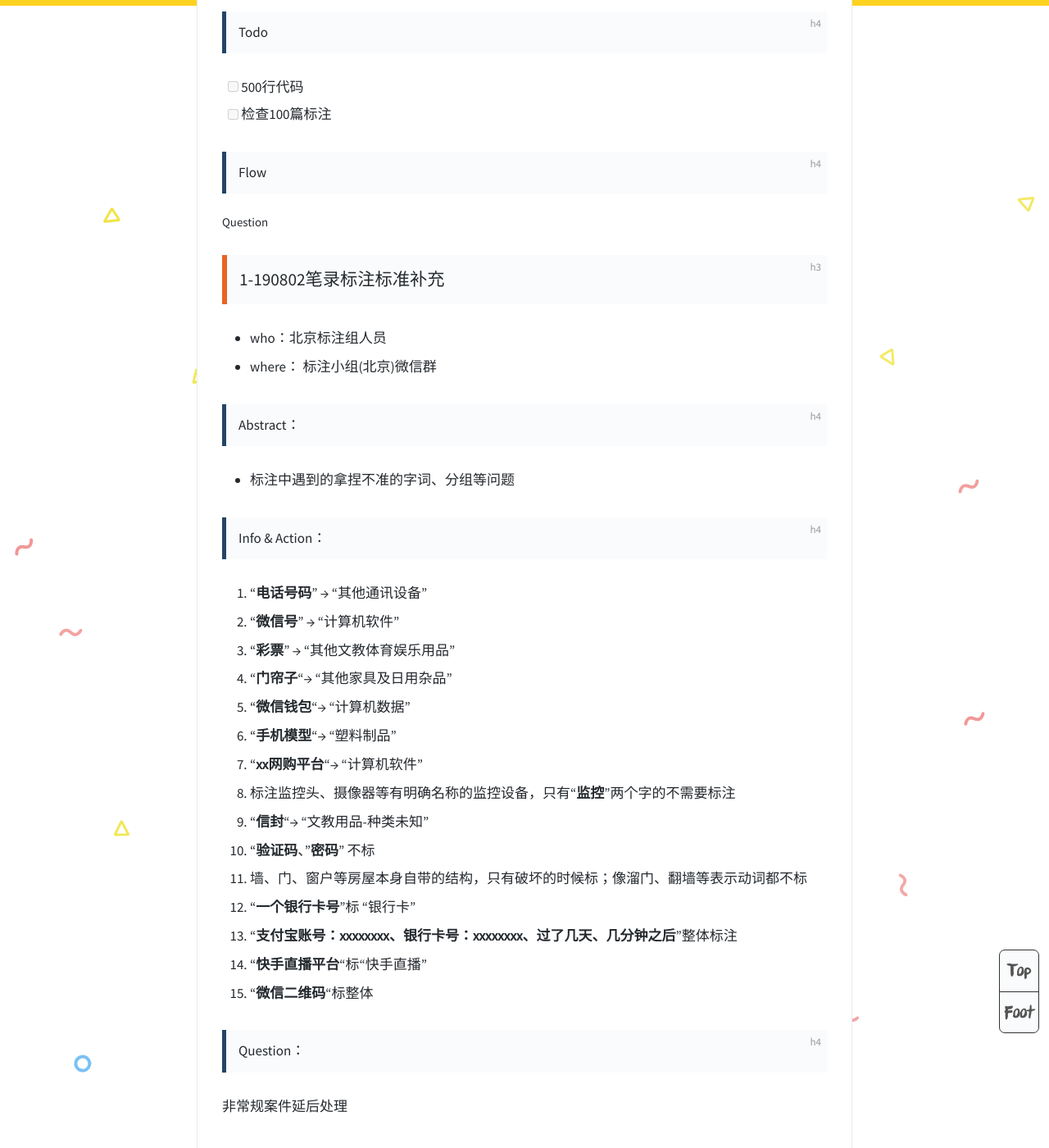
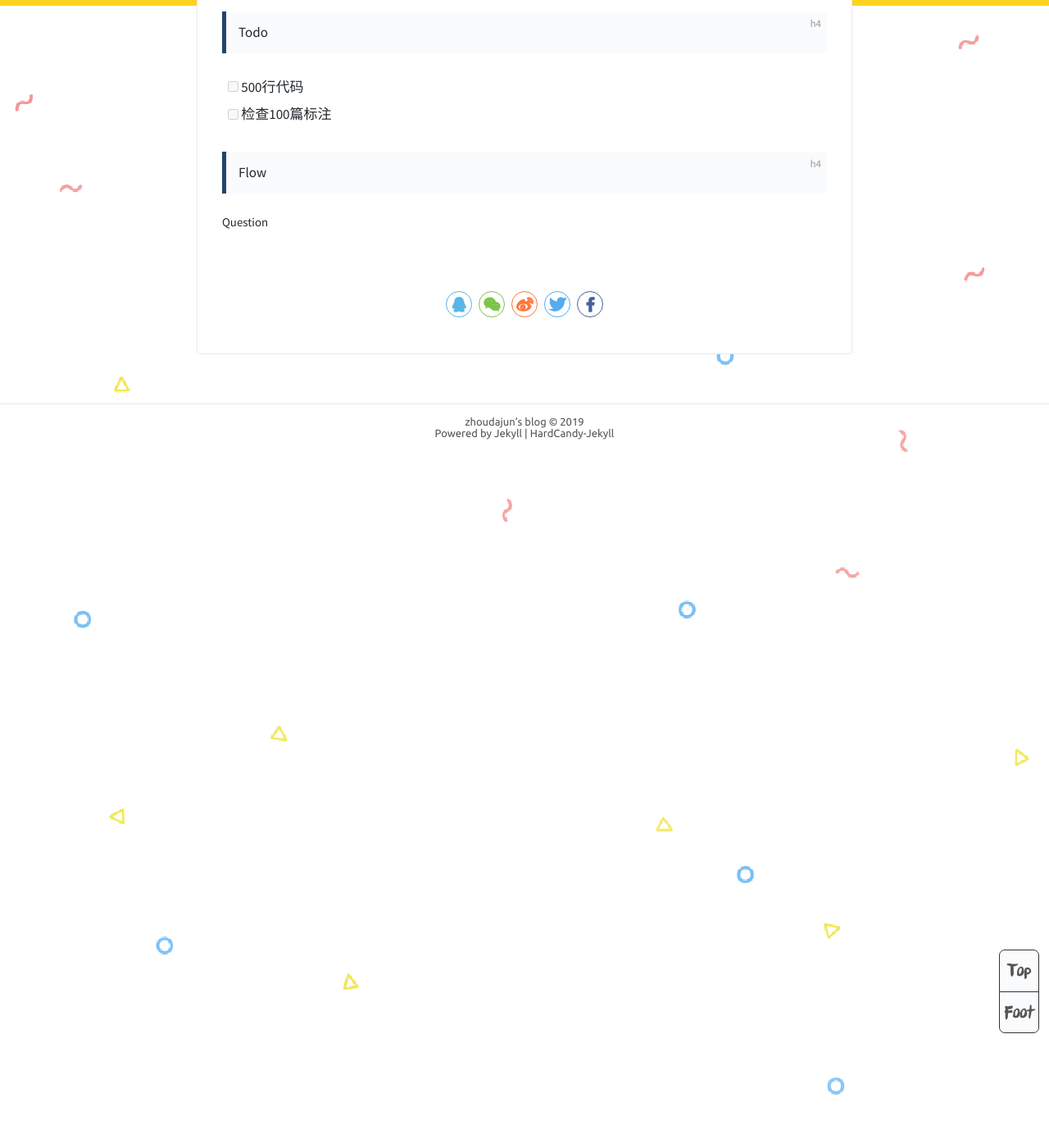
Before and after one commit to zhoudajun/zhoudajun.github.io, a Jekyll site: the page built from _posts/2019-08-10-w32-weekly.md, in a window 1280 px wide and 1400 px high, scrolled down 618 px. Shown: the whole window at 82% size. Built offline with Jekyll 4.4.1, drawn with Linux system fonts in a browser that asks for light colours; comment, search, counter and statistics services are not loaded.

Commit message:
Update 2019-08-10-w32-weekly.md

```diff
--- a/_posts/2019-08-10-w32-weekly.md
+++ b/_posts/2019-08-10-w32-weekly.md
@@ -18,44 +18,3 @@ tags: log
 #### Flow
 
 ##### Question
-
-
-
-### 1-190802笔录标注标准补充
-
-
-
-- who：北京标注组人员
-- where： 标注小组(北京)微信群
-
-
-
-#### Abstract：
-
-- 标注中遇到的拿捏不准的字词、分组等问题
-
-
-
-#### Info & Action：
-
-01. “**电话号码**” → "其他通讯设备"
-02. "**微信号**" → "计算机软件"
-03. "**彩票**" → "其他文教体育娱乐用品"
-04. "**门帘子**"→ "其他家具及日用杂品"
-05. "**微信钱包**"→ "计算机数据"
-06. "**手机模型**"→ "塑料制品"
-07. "**xx网购平台**"→ "计算机软件"
-08. 标注监控头、摄像器等有明确名称的监控设备，只有“**监控**”两个字的不需要标注
-09. "**信封**"→ "文教用品-种类未知"
-10. "**验证码**、"**密码**" 不标
-11. 墙、门、窗户等房屋本身自带的结构，只有破坏的时候标；像溜门、翻墙等表示动词都不标
-12. “**一个银行卡号**”标 “银行卡”
-13. “**支付宝账号：xxxxxxxx、银行卡号：xxxxxxxx、过了几天、几分钟之后**”整体标注
-14. "**快手直播平台**"标“快手直播”
-15. "**微信二维码**"标整体
-
-
-
-#### Question：
-
-非常规案件延后处理
```
